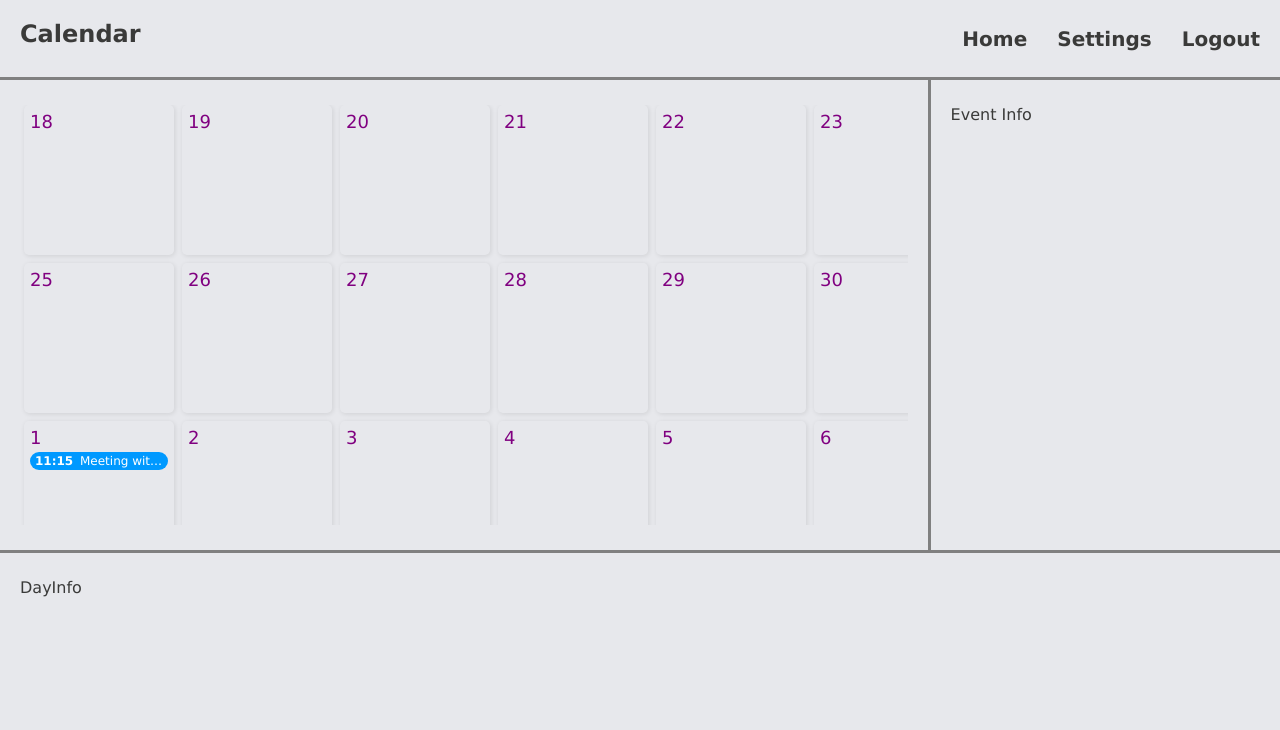
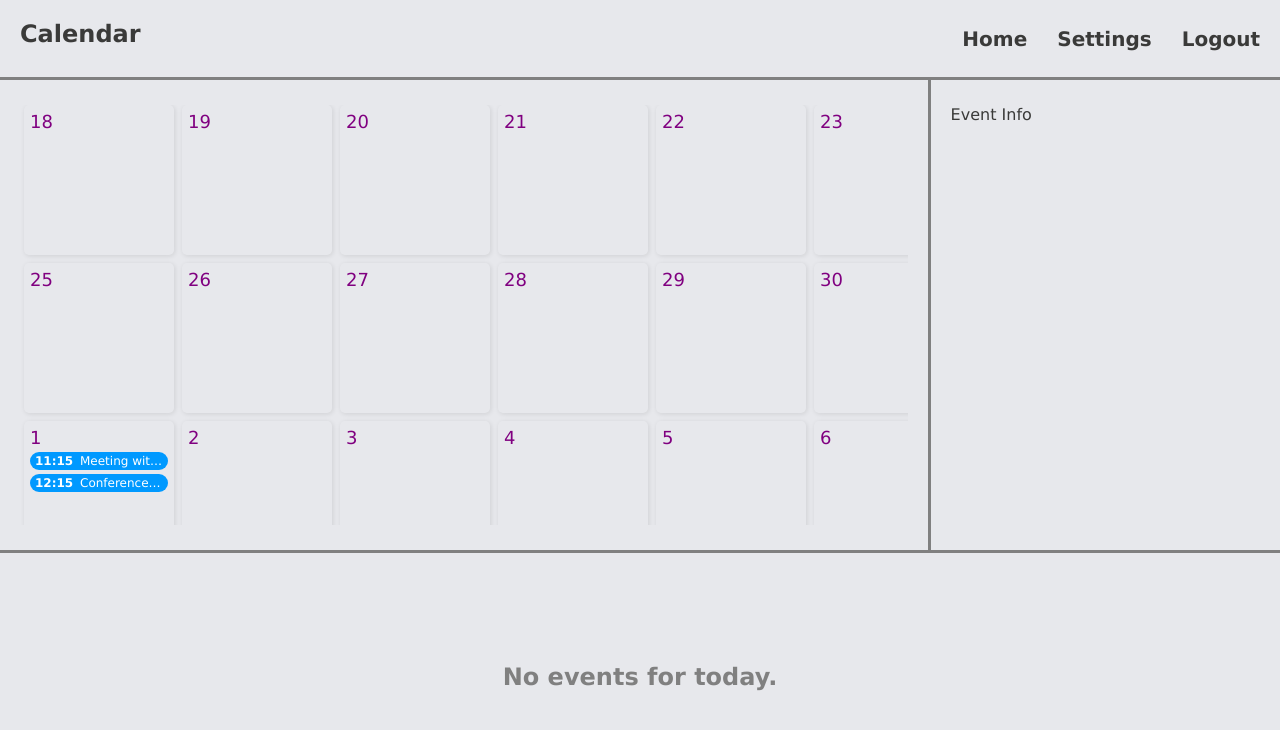
Before and after one commit to encodexed/calendar, a React (Vite) app: page / in a window 1280 px wide. Shown: the top 730 px of the page. Built offline with nearby package versions, Linux system fonts and the light colour scheme.

Commit message:
adds day info and event cards to the footer

```diff
--- a/src/components/DayContent/DayContent.module.scss
+++ b/src/components/DayContent/DayContent.module.scss
@@ -5,4 +5,10 @@
 		color: purple;
 		margin-bottom: 4px;
 	}
+
+	&_events {
+		display: flex;
+		flex-direction: column;
+		gap: 4px;
+	}
 }
--- a/src/components/DayContent/DayContent.tsx
+++ b/src/components/DayContent/DayContent.tsx
@@ -12,7 +12,7 @@ const DayContent = ({ data }: Props) => {
 	return (
 		<>
 			<div className={styles.content_header}>{date}</div>
-			<div>
+			<div className={styles.content_events}>
 				{data.events.map((ev) => {
 					return (
 						<CalendarEvent key={ev.id} time={ev.startDT} title={ev.title} />
--- a/src/components/DayInfo/DayInfo.module.scss
+++ b/src/components/DayInfo/DayInfo.module.scss
@@ -4,4 +4,18 @@
 	padding: 25px 20px;
 	box-sizing: border-box;
 	border-top: 3px solid gray;
+	display: flex;
+	align-items: center;
+	gap: 24px;
+
+	&_empty {
+		box-sizing: border-box;
+		height: 250px;
+		width: 100%;
+		line-height: 250px;
+		text-align: center;
+		font-size: 24px;
+		color: gray;
+		font-weight: bold;
+	}
 }
--- a/src/components/DayInfo/DayInfo.tsx
+++ b/src/components/DayInfo/DayInfo.tsx
@@ -1,7 +1,38 @@
+import { CalendarContext } from "../../context/CalendarContextProvider";
+import { IEvent } from "../../services/interfaces";
+import { getDateOfCalendarIndex } from "../../services/scripts";
+import EventCard from "../EventCard/EventCard";
 import styles from "./DayInfo.module.scss";
+import { useContext, useEffect, useState } from "react";
 
 const DayInfo = () => {
-	return <footer className={styles.footer}>DayInfo</footer>;
+	const { selectedDay, events } = useContext(CalendarContext);
+	const [eventsToday, setEventsToday] = useState<IEvent[]>([]);
+
+	useEffect(() => {
+		const relevantEvents: IEvent[] = [];
+		const todayDate = getDateOfCalendarIndex(selectedDay).toDateString();
+		events.forEach((ev) => {
+			if (ev.startDT.toDateString() === todayDate) {
+				relevantEvents.push(ev);
+			}
+		});
+		setEventsToday(relevantEvents);
+	}, [selectedDay, events]);
+
+	return (
+		<>
+			<footer className={styles.footer}>
+				{eventsToday.length > 0 &&
+					eventsToday.map((eve) => {
+						return <EventCard key={eve.id} />;
+					})}
+				{eventsToday.length == 0 && (
+					<div className={styles.footer_empty}>No events for today.</div>
+				)}
+			</footer>
+		</>
+	);
 };
 
 export default DayInfo;
--- /dev/null
+++ b/src/components/EventCard/EventCard.module.scss
@@ -0,0 +1,14 @@
+.event_card {
+	height: 200px;
+	width: 200px;
+	border: 2px solid transparent;
+	border-radius: 5px;
+	padding: 4px;
+	box-shadow: 1px 1px 5px rgba(0, 0, 0, 0.1);
+	cursor: pointer;
+	transition: all 0.2s;
+
+	&:hover {
+		border: 2px solid #09f;
+	}
+}
--- /dev/null
+++ b/src/components/EventCard/EventCard.tsx
@@ -0,0 +1,7 @@
+import styles from "./EventCard.module.scss";
+
+const EventCard = () => {
+	return <div className={styles.event_card}>EventCard</div>;
+};
+
+export default EventCard;
--- a/src/context/CalendarContextProvider.tsx
+++ b/src/context/CalendarContextProvider.tsx
@@ -7,9 +7,20 @@ const initEventState: IEvent[] = [
 		category: "work",
 		title: "Meeting with Karen",
 		startDT: new Date("June 1, 2024 11:15:00"),
+		finishDT: new Date("June 1, 2024 11:45:00"),
+		location: "Remote",
+		body: "Don't forget to download the finance reports before the meeting.",
+		isRecurring: false,
+		recurInterval: "none",
+	},
+	{
+		id: 2,
+		category: "work",
+		title: "Conference Call with Martin",
+		startDT: new Date("June 1, 2024 12:15:00"),
 		finishDT: new Date("June 1, 2024 12:45:00"),
 		location: "Remote",
-		body: "Don't forget to download the finance reports before the meeting.",
+		body: "Zoom link dfbdfadkjfha",
 		isRecurring: false,
 		recurInterval: "none",
 	},
--- a/src/index.scss
+++ b/src/index.scss
@@ -7,6 +7,7 @@
 	margin: 0;
 	padding: 0;
 	height: 100vh;
+	overflow: hidden;
 }
 
 body {
--- a/src/services/scripts.ts
+++ b/src/services/scripts.ts
@@ -43,3 +43,10 @@ export const makeCalendar = (
 
 	return newCal;
 };
+
+export const getDateOfCalendarIndex = (index: number) => {
+	const day = new Date();
+	const daysDiff = index - 90;
+	day.setDate(day.getDate() + daysDiff);
+	return day;
+};
```
